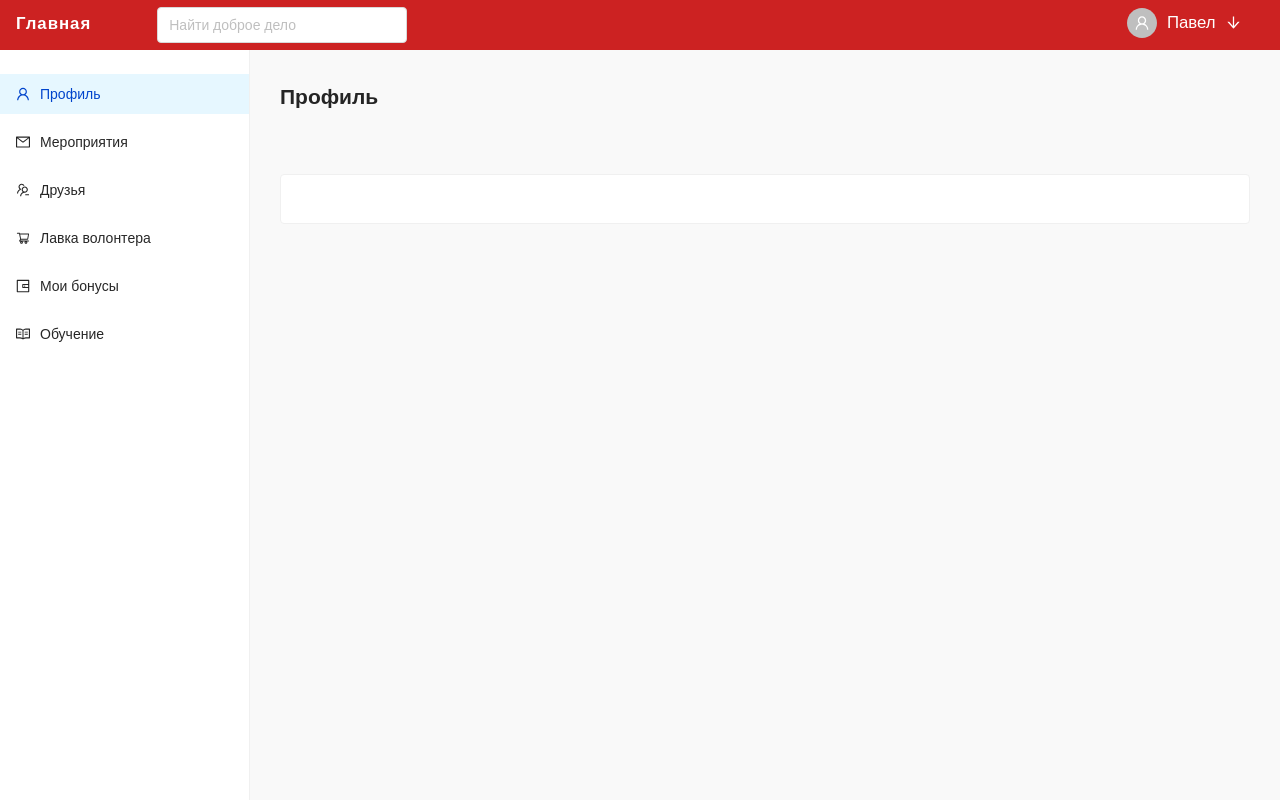
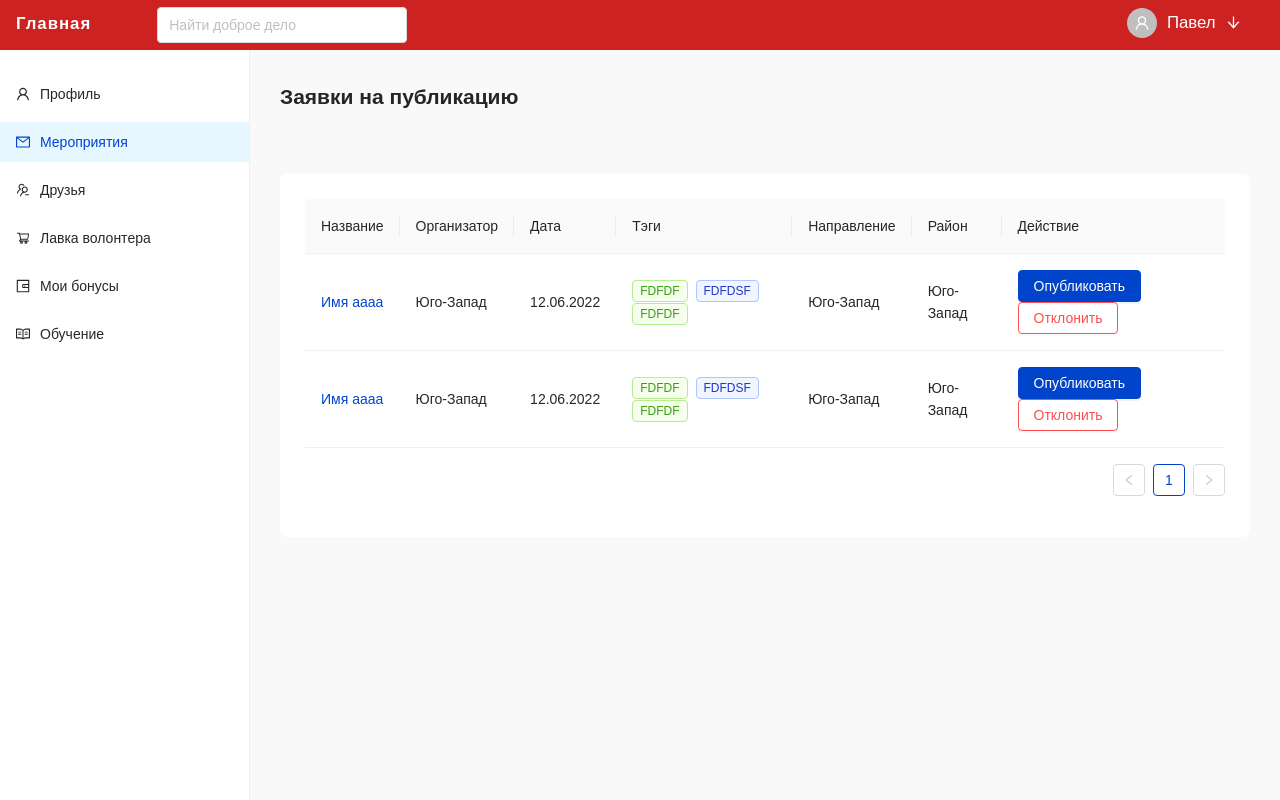
Before and after one commit to RTUITLab/MoscowCityHack-Front, a Next.js app: page /account/events/requests in a window 1280 px wide. Built offline with nearby package versions, Linux system fonts and the light colour scheme; a web font is replaced by a local one.

Commit message:
Some changes

```diff
--- a/components/Layout/Layout.js
+++ b/components/Layout/Layout.js
@@ -55,6 +55,9 @@ export default function Layout({ children }) {
   } else if (currentHref === '/account/settings') {
    setActiveTab('profile');
    setTitle('Редактирование профиля');
+  } else if (currentHref === '/account/events/requests') {
+   setActiveTab('events');
+   setTitle('Заявки на публикацию');
   } else if (currentHref === '/account/events/[eventId]') {
    setActiveTab('events');
    setTitle(
--- a/package.json
+++ b/package.json
@@ -17,7 +17,6 @@
     "antd": "^4.21.0",
     "apollo-client": "^2.6.10",
     "graphql": "^15.8.0",
-    "html-to-pdf-js": "^0.9.3",
     "moment": "^2.29.3",
     "next": "12.1.6",
     "react": "18.1.0",
--- a/pages/account/events/requests.js
+++ b/pages/account/events/requests.js
@@ -1,9 +1,106 @@
-import { Card } from 'antd';
+import { Button, Table, Tag } from 'antd';
+import React from 'react';
+import Link from 'next/link';
 
 export default function Requests() {
+ const test = [
+  {
+   name: 'Имя аааа',
+   date: new Date().getTime(),
+   tags: ['fdfdf', 'fdfdsf', 'fdfdf'],
+   district: 'Юго-Запад',
+   org: 'Юго-Запад',
+  },
+  {
+   name: 'Имя аааа',
+   date: new Date().getTime(),
+   tags: ['fdfdf', 'fdfdsf', 'fdfdf'],
+   district: 'Юго-Запад',
+   org: 'Юго-Запад',
+  },
+ ];
+
+ const columns = [
+  {
+   title: 'Название',
+   dataIndex: 'name',
+   key: 'name',
+   render: (text, id) => (
+    <Link target={'_blank'} href={`./events/${id}`}>
+     {text}
+    </Link>
+   ),
+  },
+  {
+   title: 'Организатор',
+   dataIndex: 'org',
+   key: 'name',
+   render: (text) => <div>{text}</div>,
+  },
+  {
+   title: 'Дата',
+   dataIndex: 'date',
+   key: 'age',
+   render: (e) => {
+    return new Date(e).toLocaleDateString('ru');
+   },
+  },
+  {
+   title: 'Тэги',
+   key: 'tags',
+   dataIndex: 'tags',
+   render: (_, { tags }) => (
+    <>
+     {tags.map((tag) => {
+      let color = tag.length > 5 ? 'geekblue' : 'green';
+
+      return (
+       <React.Fragment key={tag + Math.random() * 99}>
+        <Tag color={color}>{tag.toUpperCase()}</Tag>
+       </React.Fragment>
+      );
+     })}
+    </>
+   ),
+  },
+  {
+   title: 'Направление',
+   dataIndex: 'district',
+   key: 'address',
+  },
+  {
+   title: 'Район',
+   dataIndex: 'district',
+   key: 'address',
+  },
+  {
+   title: 'Действие',
+   render: (text, id) => {
+    console.log(id);
+    return (
+     <div>
+      <Button type={'primary'} style={{ marginRight: '10px' }}>
+       Опубликовать
+      </Button>
+      <Button danger>Отклонить</Button>
+     </div>
+    );
+   },
+  },
+ ];
+
  return (
   <div>
-   <Card />
+   <Table
+    style={{
+     width: '100%',
+     backgroundColor: 'white',
+     padding: '25px',
+     borderRadius: '7px',
+    }}
+    columns={columns}
+    dataSource={test}
+   />
   </div>
  );
 }
```
Also changed, not shown: pages/account/export.js (+15 -15 lines), 2 other files (tests, documents, lock files or other folders).
